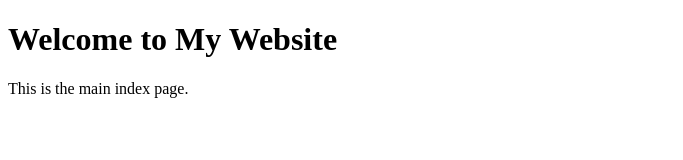
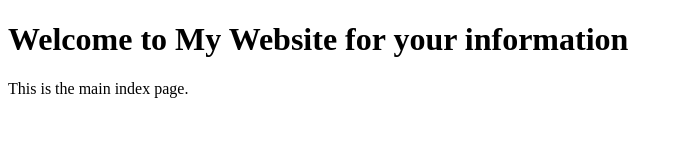
Before and after one commit to gitadmin-cvv/testweb2, a plain HTML site: page index.html in a window 1280 px wide. Shown: the whole page, without its empty margins (0-683 px from the left). Drawn offline with Linux system fonts and the light colour scheme.

Commit message:
changes in index file

```diff
--- a/index.html
+++ b/index.html
@@ -3,10 +3,10 @@
 <head>
     <meta charset="UTF-8">
     <meta name="viewport" content="width=device-width, initial-scale=1.0">
-    <title>My Website Home Page</title>
+    <title>My Website Home Page for my work</title>
 </head>
     <body>
-        <h1>Welcome to My Website</h1>
+        <h1>Welcome to My Website for your information</h1>
         <p>This is the main index page.</p>
     </body>
 </html>
```
